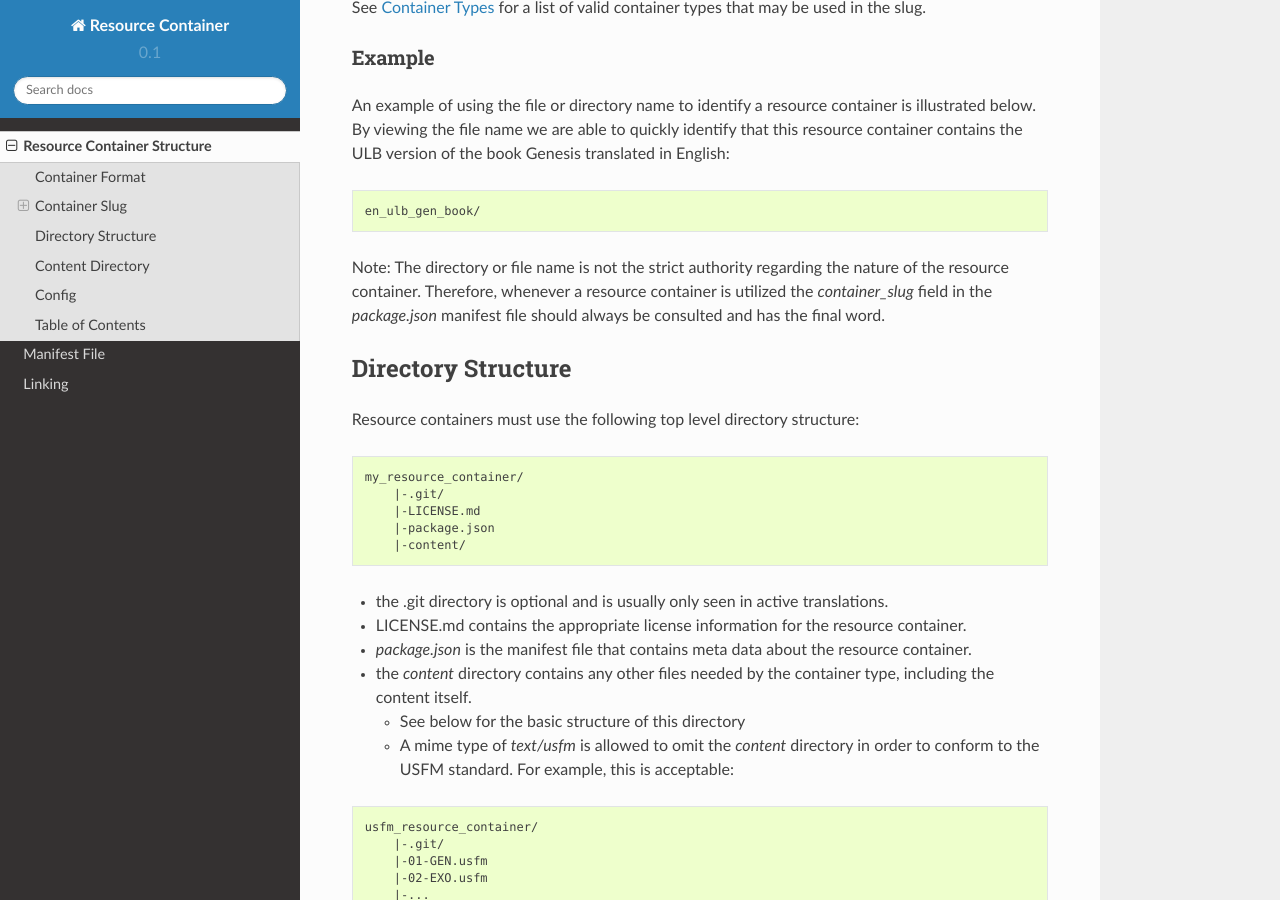
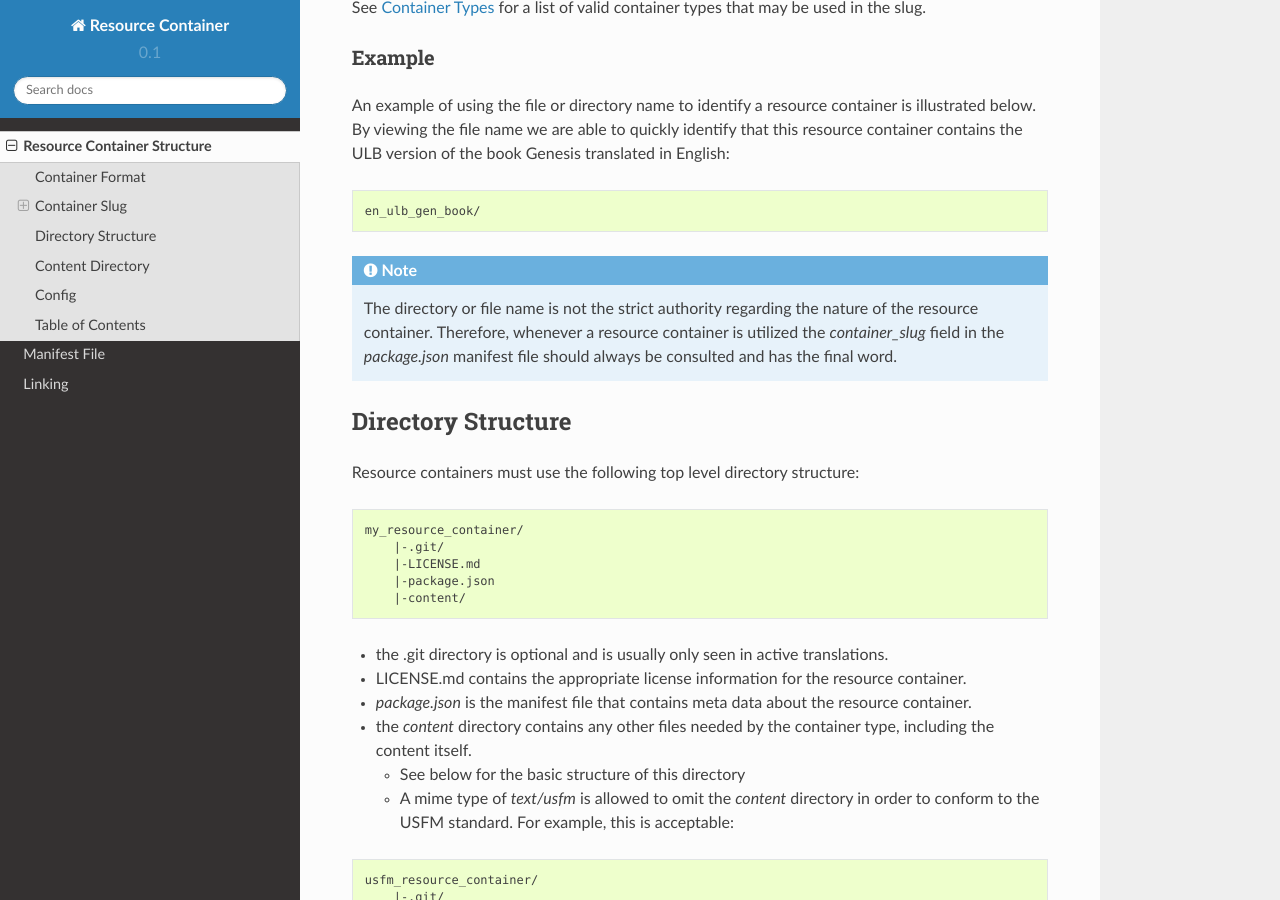
Before and after one commit to unfoldingWord-dev/Resource-Container, a Sphinx documentation site: the page built from docs/structure.rst, in a window 1280 px wide and 900 px high, scrolled down 1019 px. Built offline with Sphinx 7.4.7 and the Read the Docs theme 2.0.0, drawn with Linux system fonts in a browser that asks for light colours; pages that are not in the unit, such as notebooks, are missing from menus.

```diff
--- a/docs/structure.rst
+++ b/docs/structure.rst
@@ -43,7 +43,7 @@ An example of using the file or directory name to identify a resource container
 
     en_ulb_gen_book/
 
-Note: The directory or file name is not the strict authority regarding the nature of the resource container. Therefore, whenever a resource container is utilized the `container_slug` field in the `package.json` manifest file should always be consulted and has the final word.
+.. note:: The directory or file name is not the strict authority regarding the nature of the resource container. Therefore, whenever a resource container is utilized the `container_slug` field in the `package.json` manifest file should always be consulted and has the final word.
 
 
 .. _structure-directory:
```
